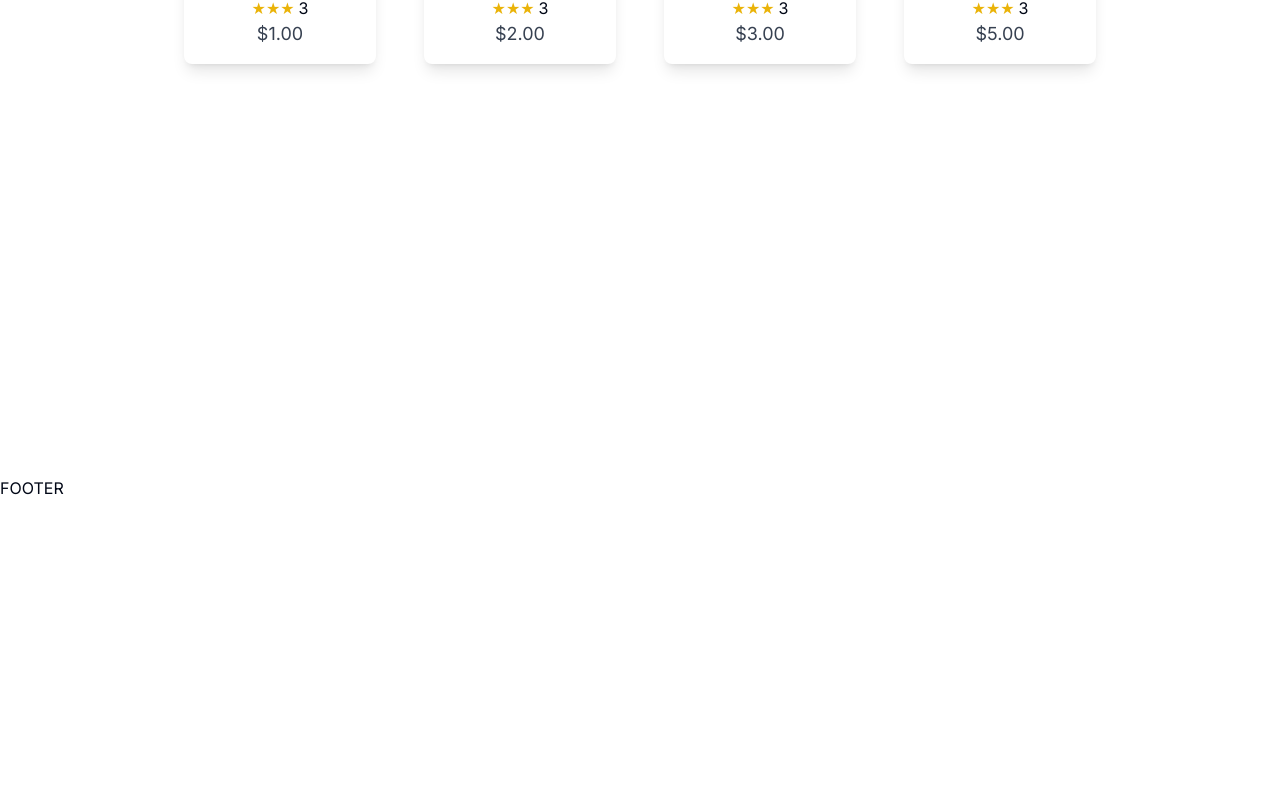
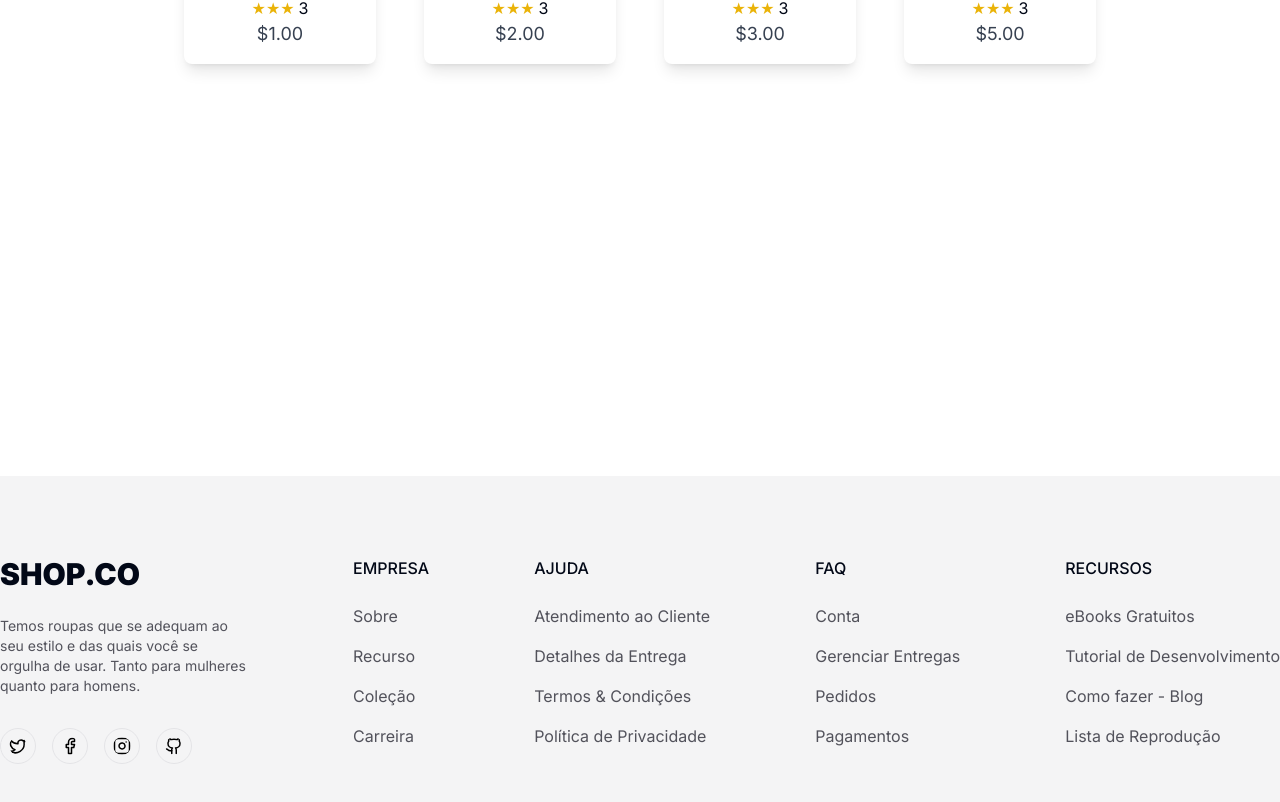
Before and after one commit to Shirkit/mate85_ecommerce, a Next.js app: page / in a window 1280 px wide. Shown: the part 390-1192 px from the top of the page. Before the commit the page ends 890 px from the top, so only its background shows below. Built offline with nearby package versions, Linux system fonts and the light colour scheme.

Commit message:
WI: create footer

```diff
--- a/app/layout.js
+++ b/app/layout.js
@@ -1,7 +1,7 @@
 import './globals.css'
 import { Inter } from 'next/font/google'
 import Navbar from '@/components/navbar'
-import Footer from '@/components/footer'
+import Footer from '@/components/Footer'
 const inter = Inter({ subsets: ['latin'] })
 
 export const metadata = {
--- a/components/footer.jsx
+++ b/components/footer.jsx
@@ -1,10 +1,91 @@
-import Link from "next/link";
-
+import { Facebook, Github, Instagram, Twitter } from 'lucide-react'
+import Link from 'next/link'
 
 export default function Footer() {
-  return (
-   <div>
-    FOOTER
-   </div>
-  )
+	return (
+		<footer className="bg-zinc-100 py-20">
+			<div className="max-w-7xl mx-auto flex justify-between">
+				<div className="flex flex-col gap-8">
+					<div className="flex flex-col gap-6">
+						<h2 className="text-3xl font-black">SHOP.CO</h2>
+						<p className="max-w-[248px] text-sm text-zinc-600">
+							Temos roupas que se adequam ao seu estilo e das quais você
+							se orgulha de usar. Tanto para mulheres quanto para homens.
+						</p>
+					</div>
+					<div className="flex gap-4">
+						<Twitter
+							className="border border-zinc-200 text-black p-2 rounded-full cursor-pointer hover:bg-black hover:text-white duration-300"
+							size={36}
+						/>
+						<Facebook
+							className="border border-zinc-200 text-black p-2 rounded-full cursor-pointer hover:bg-black hover:text-white duration-300"
+							size={36}
+						/>
+						<Instagram
+							className="border border-zinc-200 text-black p-2 rounded-full cursor-pointer hover:bg-black hover:text-white duration-300"
+							size={36}
+						/>
+						<Github
+							className="border border-zinc-200 text-black p-2 rounded-full cursor-pointer hover:bg-black hover:text-white duration-300"
+							size={36}
+						/>
+					</div>
+				</div>
+
+				<FooterColumn
+					title="Empresa"
+					links={[
+						{ name: 'Sobre', url: '/' },
+						{ name: 'Recurso', url: '/' },
+						{ name: 'Coleção', url: '/' },
+						{ name: 'Carreira', url: '/' },
+					]}
+				/>
+				<FooterColumn
+					title="Ajuda"
+					links={[
+						{ name: 'Atendimento ao Cliente', url: '/' },
+						{ name: 'Detalhes da Entrega', url: '/' },
+						{ name: 'Termos & Condições', url: '/' },
+						{ name: 'Política de Privacidade', url: '/' },
+					]}
+				/>
+				<FooterColumn
+					title="FAQ"
+					links={[
+						{ name: 'Conta', url: '/' },
+						{ name: 'Gerenciar Entregas', url: '/' },
+						{ name: 'Pedidos', url: '/' },
+						{ name: 'Pagamentos', url: '/' },
+					]}
+				/>
+
+				<FooterColumn
+					title="Recursos"
+					links={[
+						{ name: 'eBooks Gratuitos', url: '/' },
+						{ name: 'Tutorial de Desenvolvimento', url: '/' },
+						{ name: 'Como fazer - Blog', url: '/' },
+						{ name: 'Lista de Reprodução', url: '/' },
+					]}
+				/>
+			</div>
+		</footer>
+	)
 }
+
+function FooterColumn({ title, links }) {
+	return (
+		<div className="flex flex-col gap-6">
+			<h3 className="font-medium uppercase">{title}</h3>
+			<ul className="text-zinc-600 flex flex-col gap-4">
+				{links.map((link) => (
+					<li key={link.name}>
+						<Link href={link.url}>{link.name}</Link>
+					</li>
+				))}
+			</ul>
+		</div>
+	)
+}
```
